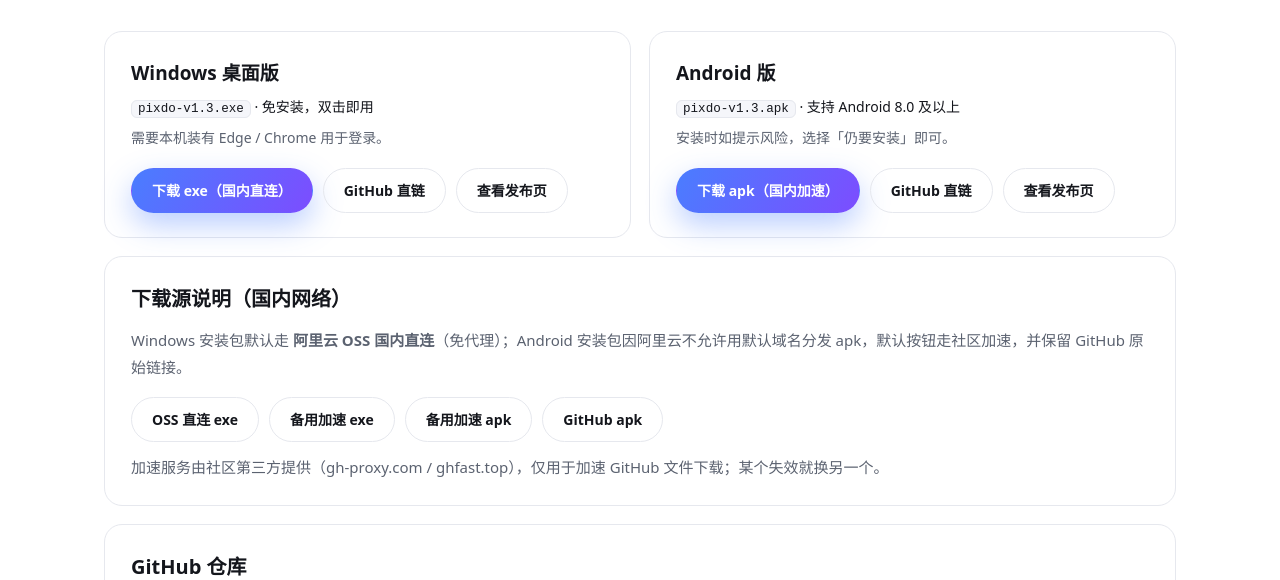
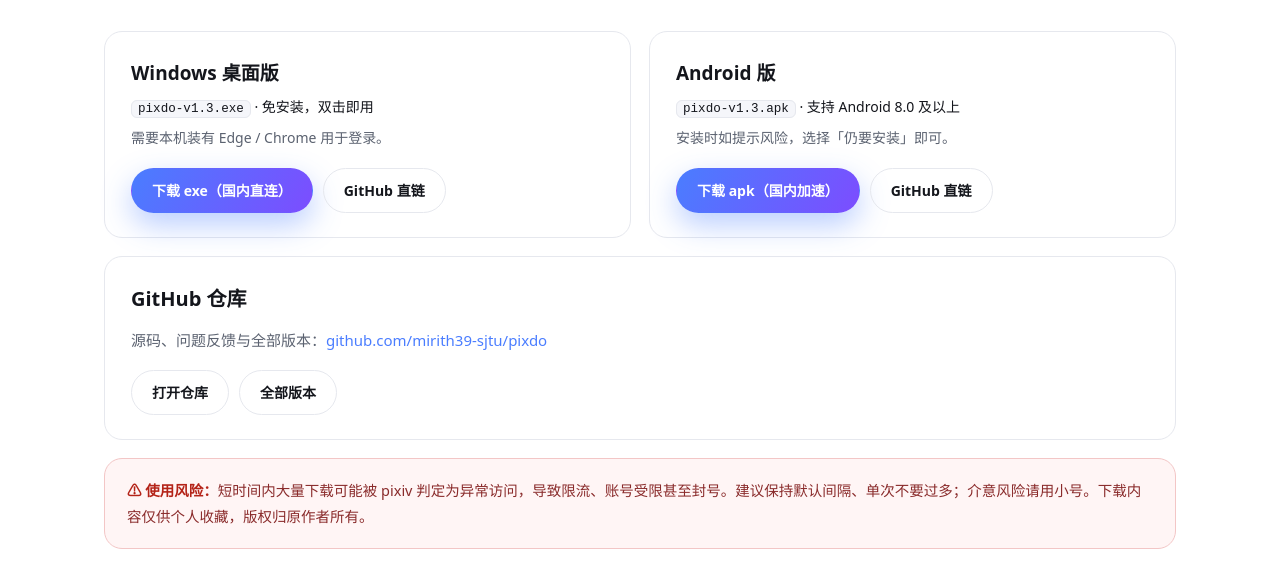
Before and after one commit to mirith39-sjtu/pixdo, a plain HTML site: page docs/download.html in a window 1280 px wide. Shown: the part 220-800 px from the top of the page. Drawn offline with Linux system fonts and the light colour scheme.

Commit message:
pixdo 官网：精简下载页（去掉设备识别提示、查看发布页与下载源说明区块）

```diff
--- a/docs/download.html
+++ b/docs/download.html
@@ -52,7 +52,6 @@
   <div class="wrap">
     <h1>下载</h1>
     <p class="lead">当前版本 v1.3 · Windows 与 Android 功能一致，历史版本见 <a href="changelog.html">更新日志</a>。</p>
-    <p data-device-note="已识别你的设备：{os}，已优先显示对应的安装包。" hidden></p>
 
     <div class="grid2">
       <div class="block dl-card" data-os="windows">
@@ -62,7 +61,6 @@
         <div class="actions">
           <a class="btn btn-primary btn-sm" href="https://pixdo-download.oss-cn-hangzhou.aliyuncs.com/pixdo-v1.3.exe">下载 exe（国内直连）</a>
           <a class="btn btn-ghost btn-sm" href="https://github.com/mirith39-sjtu/pixdo/releases/download/v1.3/pixdo-v1.3.exe">GitHub 直链</a>
-          <a class="btn btn-ghost btn-sm" href="https://github.com/mirith39-sjtu/pixdo/releases/latest" target="_blank" rel="noopener">查看发布页</a>
         </div>
       </div>
 
@@ -73,21 +71,8 @@
         <div class="actions">
           <a class="btn btn-primary btn-sm" href="https://gh-proxy.com/https://github.com/mirith39-sjtu/pixdo/releases/download/v1.3/pixdo-v1.3.apk">下载 apk（国内加速）</a>
           <a class="btn btn-ghost btn-sm" href="https://github.com/mirith39-sjtu/pixdo/releases/download/v1.3/pixdo-v1.3.apk">GitHub 直链</a>
-          <a class="btn btn-ghost btn-sm" href="https://github.com/mirith39-sjtu/pixdo/releases/latest" target="_blank" rel="noopener">查看发布页</a>
         </div>
       </div>
-    </div>
-
-    <div class="block">
-      <h2>下载源说明（国内网络）</h2>
-      <p>Windows 安装包默认走 <b>阿里云 OSS 国内直连</b>（免代理）；Android 安装包因阿里云不允许用默认域名分发 apk，默认按钮走社区加速，并保留 GitHub 原始链接。</p>
-      <div class="actions" style="margin-top:16px">
-        <a class="btn btn-ghost btn-sm" href="https://pixdo-download.oss-cn-hangzhou.aliyuncs.com/pixdo-v1.3.exe">OSS 直连 exe</a>
-        <a class="btn btn-ghost btn-sm" href="https://ghfast.top/https://github.com/mirith39-sjtu/pixdo/releases/download/v1.3/pixdo-v1.3.exe">备用加速 exe</a>
-        <a class="btn btn-ghost btn-sm" href="https://ghfast.top/https://github.com/mirith39-sjtu/pixdo/releases/download/v1.3/pixdo-v1.3.apk">备用加速 apk</a>
-        <a class="btn btn-ghost btn-sm" href="https://github.com/mirith39-sjtu/pixdo/releases/download/v1.3/pixdo-v1.3.apk">GitHub apk</a>
-      </div>
-      <p class="tip" style="margin-top:12px">加速服务由社区第三方提供（gh-proxy.com / ghfast.top），仅用于加速 GitHub 文件下载；某个失效就换另一个。</p>
     </div>
 
     <div class="block">
```
